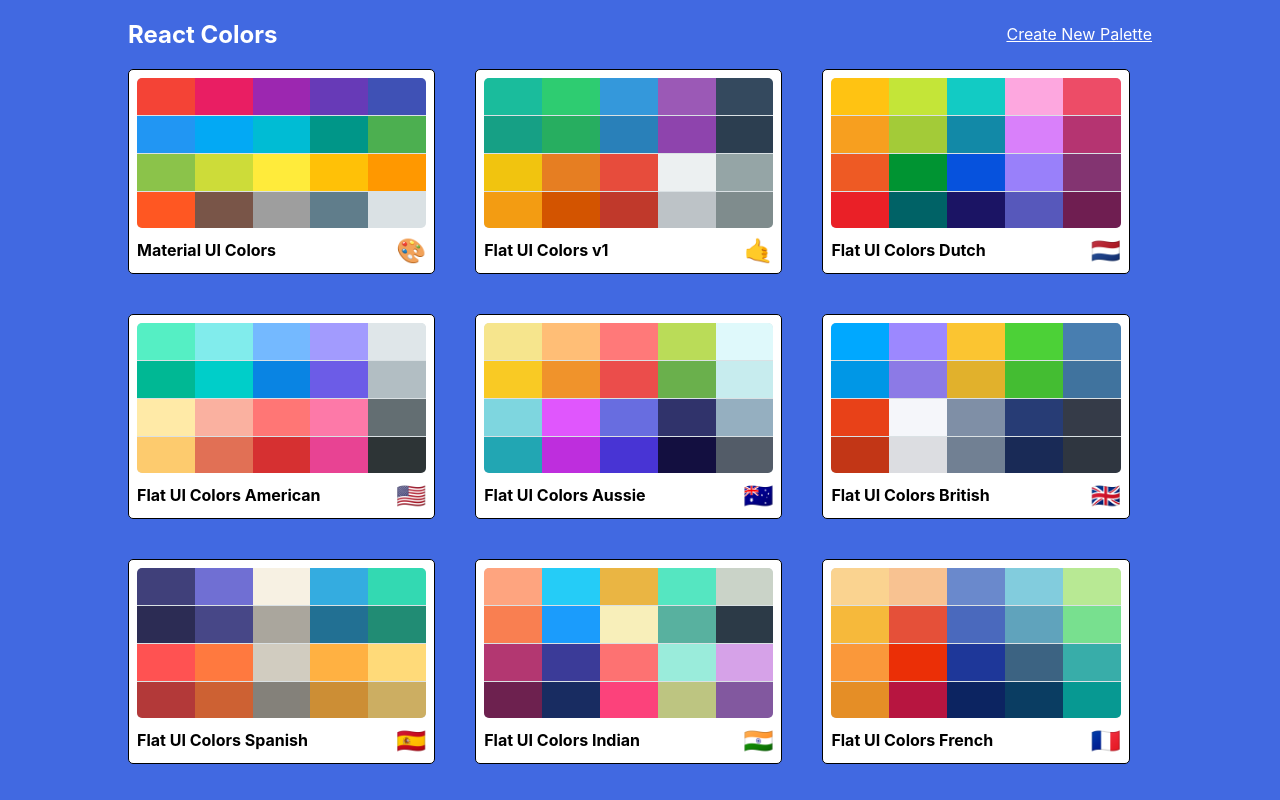
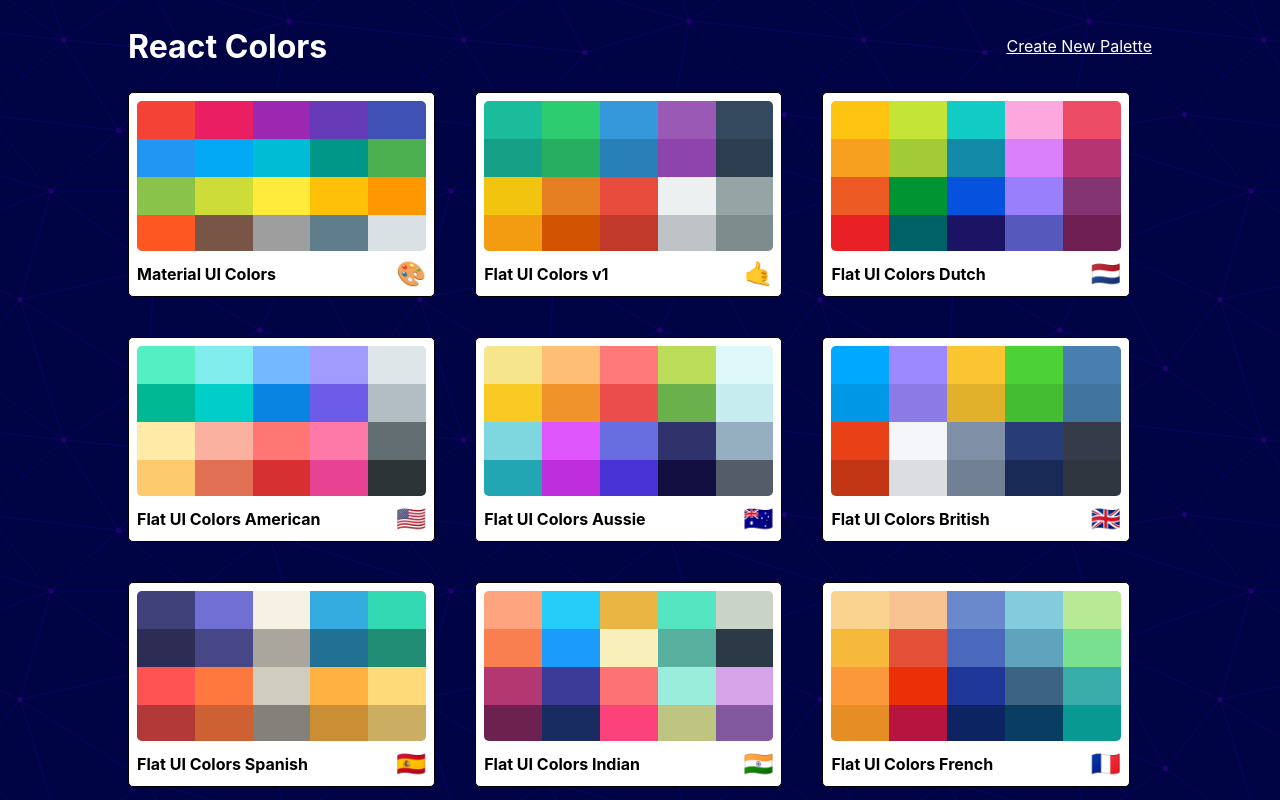
Before and after one commit to Kakamotobi/color-project, a React (Create React App) app: page / in a window 1280 px wide. Built offline with nearby package versions, Linux system fonts and the light colour scheme.

Commit message:
Add bg svg to PaletteList

```diff
--- a/src/PaletteList.js
+++ b/src/PaletteList.js
@@ -16,7 +16,7 @@ class PaletteList extends Component {
 			<div className={classes.PaletteList}>
 				<div className={classes.container}>
 					<nav className={classes.nav}>
-						<h1>React Colors</h1>
+						<h1 className={classes.heading}>React Colors</h1>
 						<Link to="/palette/new">Create New Palette</Link>
 					</nav>
 					<div className={classes.palettes}>
--- a/src/styles/PaletteListStyles.js
+++ b/src/styles/PaletteListStyles.js
@@ -1,4 +1,5 @@
 import sizes from "./sizes.js";
+import bg from "./bg.svg";
 
 const styles = {
 	PaletteList: {
@@ -6,7 +7,13 @@ const styles = {
 		display: "flex",
 		justifyContent: "center",
 		alignItems: "flex-start",
-		backgroundColor: "royalblue",
+		// background by SVGBackgrounds.com
+		backgroundColor: "000344",
+		backgroundImage: `url(${bg})`,
+		overflowY: "scroll",
+	},
+	heading: {
+		fontSize: "2rem",
 	},
 	container: {
 		width: "50%",
@@ -42,7 +49,7 @@ const styles = {
 		},
 		[sizes.down("xs")]: {
 			gridTemplateColumns: "repeat(1, 100%)",
-			gridGap: "1rem",
+			gridGap: "1.4rem",
 		},
 	},
 };
```
Also changed, not shown: src/styles/bg.svg (added).
